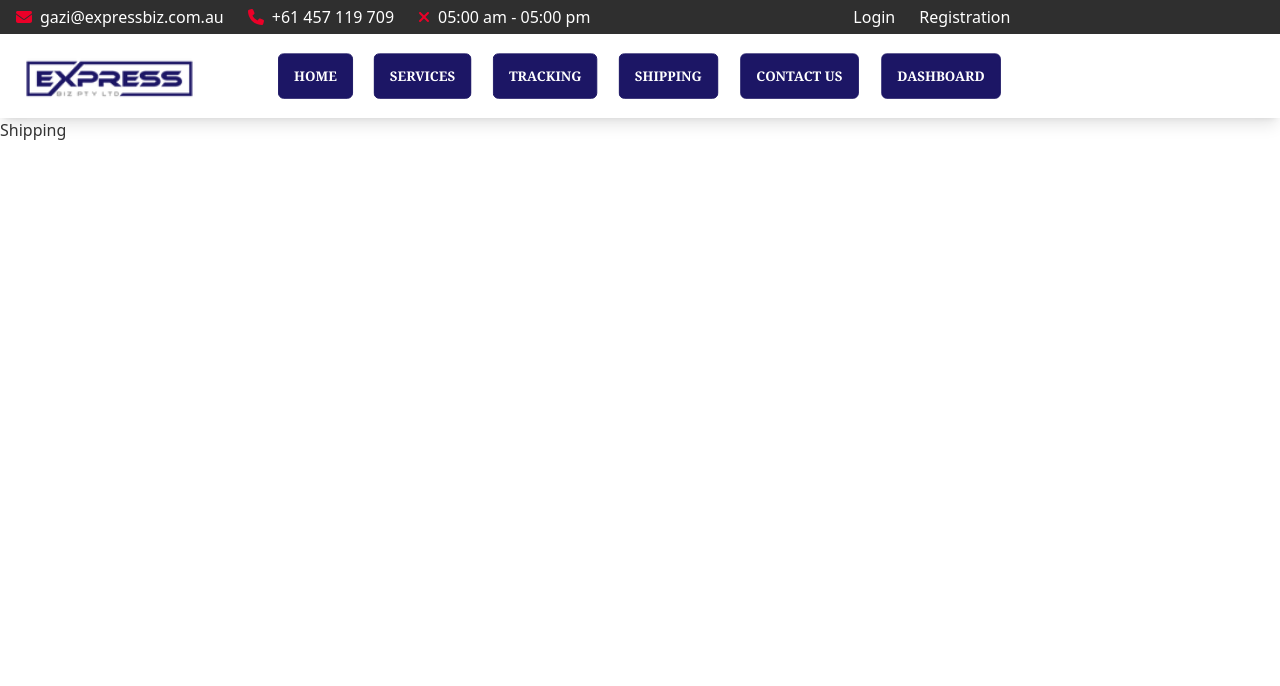
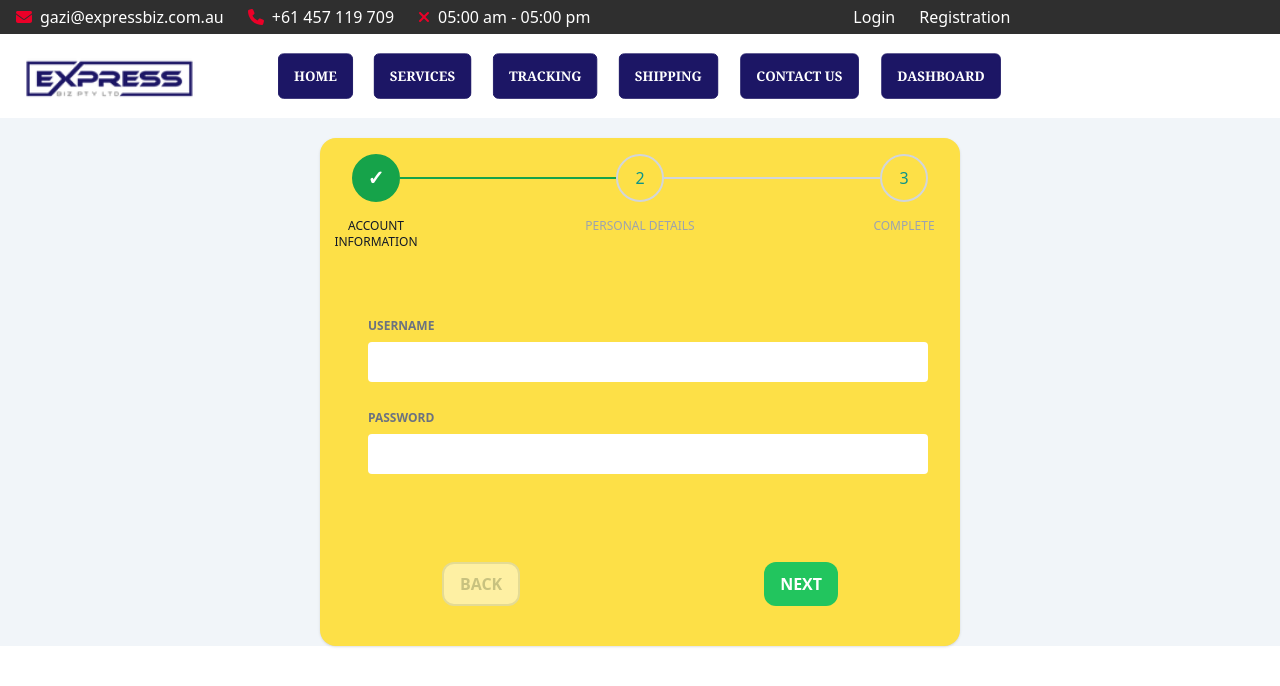
Before and after one commit to DevTabibur/expressbiz, a React (Create React App) app: page /shipping in a window 1280 px wide. Shown: the top 686 px of the page. Built offline with nearby package versions, Linux system fonts and the light colour scheme.

Commit message:
multistep form is almost ready

```diff
--- /dev/null
+++ b/src/Pages/Multi Form/MultiForm.jsx
@@ -0,0 +1,68 @@
+import React, { useState } from "react";
+import Stepper from "./Stepper";
+import StepperControls from "./StepperControls";
+import Account from "./STEPS/Account";
+import Complete from "./STEPS/Complete";
+import Details from "./STEPS/Details";
+import { StepperContexts } from "./contexts/StepperContexts";
+import Final from "./STEPS/Final";
+import { current } from "daisyui/src/colors";
+
+// 28 minute porjonto sob thik ase, kono code error nai
+
+const MultiForm = () => {
+  const [currentStep, setCurrentStep] = useState(1);
+  const [userData, setUserData] = useState("");
+  const [finalData, setFinalData] = useState([]);
+  const steps = ["Account Information", "Personal Details", "Complete"];
+
+  const displayStep = (step) => {
+    switch (step) {
+      case 1:
+        return <Account />;
+      case 2:
+        return <Details />;
+      case 3:
+        return <Final />;
+      default:
+    }
+  };
+
+  const handleClick = (direction) => {
+    let newStep = currentStep;
+    direction === "next" ? newStep++ : newStep--;
+
+    // check if steps are within bounds
+    newStep > 0 && newStep <= steps.length && setCurrentStep(newStep);
+  };
+  return (
+    <>
+      <div className="w-1/2 mx-auto shadow rounded-2xl pb-2 bg-yellow-300">
+        {/* stepper */}
+        <div className="container horizontal mt-5">
+          <Stepper steps={steps} currentStep={currentStep} />
+          {/* Display Components */}
+          <div className="my-10 p-10">
+            <StepperContexts.Provider
+              value={{ userData, setUserData, finalData, setFinalData }}
+            >
+              {displayStep(currentStep)}
+            </StepperContexts.Provider>
+          </div>
+        </div>
+
+
+        {/* Navigation Controls */}
+        {current !== steps.length && (
+          <StepperControls
+            handleClick={handleClick}
+            currentStep={currentStep}
+            steps={steps}
+          />
+        )}
+      </div>
+    </>
+  );
+};
+
+export default MultiForm;
--- /dev/null
+++ b/src/Pages/Multi Form/STEPS/Account.jsx
@@ -0,0 +1,55 @@
+import { useContext } from "react";
+import { StepperContexts } from "../contexts/StepperContexts";
+
+const Account = () => {
+  const { userData, setUserData } = useContext(StepperContexts);
+  const handleChange = (e) => {
+    const { name, value } = e.target;
+    setUserData({ ...userData, [name]: value });
+  };
+
+  console.log('userData', userData)
+
+  return (
+    <div className="flex flex-col">
+
+
+{/* username */}
+      <div className="w-full mx-2 flex-1">
+        <div className="font-bold h-6 mt-3 text-gray-500 text-xs leading-8 uppercase">
+          Username
+        </div>
+        <div className="bg-white my-2 p-1 flex-border border-gray-200 rounded">
+          <input
+            onChange={handleChange}
+            value={userData["username"] || ""}
+            name="username"
+            className="p-1 px-2 appearance-none outline-none w-full text-gray-800"
+          />
+        </div>
+      </div>
+
+      {/* password */}
+
+      <div className="w-full mx-2 flex-1">
+        <div className="font-bold h-6 mt-3 text-gray-500 text-xs leading-8 uppercase">
+          password
+        </div>
+        <div className="bg-white my-2 p-1 flex-border border-gray-200 rounded">
+          <input
+            onChange={handleChange}
+            value={userData["password"] || ""}
+            name="password"
+            type="password"
+            className="p-1 px-2 appearance-none outline-none w-full text-gray-800"
+          />
+        </div>
+      </div>
+
+
+
+    </div>
+  );
+};
+
+export default Account;
--- /dev/null
+++ b/src/Pages/Multi Form/STEPS/Complete.jsx
@@ -0,0 +1,9 @@
+import React from 'react'
+
+const Complete = () => {
+  return (
+    <div>Complete</div>
+  )
+}
+
+export default Complete
--- /dev/null
+++ b/src/Pages/Multi Form/STEPS/Details.jsx
@@ -0,0 +1,9 @@
+import React from 'react'
+
+const Details = () => {
+  return (
+    <div>Details</div>
+  )
+}
+
+export default Details
--- /dev/null
+++ b/src/Pages/Multi Form/STEPS/Final.jsx
@@ -0,0 +1,41 @@
+import React from "react";
+
+const Final = () => {
+  return (
+    <div className="container md:mt-10">
+      <div className="flex flex-col items-center">
+        <div className="text-green-400">
+          <svg
+            className="w-24 h-24"
+            fill="currentColor"
+            viewBox="0 0 20 20"
+            xmlns="http://www.w3.org/2000/svg"
+          >
+            <path
+              fillRule="evenodd"
+              d="M10 18a8 8 0 100-16 8 8 0 000 16zm3.707-9.293a1 1 0 00-1.414-1.414L9 10.586 7.707 9.293a1 1 0 00-1.414 1.414l2 2a1 1 0 001.414 0l4-4z"
+              clipRule="evenodd"
+            />
+          </svg>
+        </div>
+
+        <div className="mt-3 text-xl font-semibold uppercase text-green-500">
+          Congratulations!
+        </div>
+
+        <div className="text-lg font-semibold text-gray-500">
+          Your Account has been created
+        </div>
+
+        <a className="mt-10" href="/">
+          <button className="h-10 px-5 text-green-700 transition-colors duration-150 border border-gray-300 rounded-lg focus:shadow-outline hover:bg-green-500 hover:text-green-100">
+            Close
+          </button>
+        </a>
+
+      </div>
+    </div>
+  );
+};
+
+export default Final;
--- /dev/null
+++ b/src/Pages/Multi Form/STEPS/Payment.jsx
@@ -0,0 +1,9 @@
+import React from 'react'
+
+const Payment = () => {
+  return (
+    <div>Payment</div>
+  )
+}
+
+export default Payment
--- /dev/null
+++ b/src/Pages/Multi Form/Stepper.jsx
@@ -0,0 +1,115 @@
+import React, { useEffect, useState, useRef } from "react";
+
+const Stepper = ({ steps, currentStep }) => {
+  const [newStep, setNewStep] = useState([]);
+  const stepRef = useRef();
+  const updateStep = (stepNumber, steps) => {
+    const newSteps = [...steps];
+    let count = 0;
+
+    while (count < newSteps.length) {
+      // current step
+      if (count === stepNumber) {
+        newSteps[count] = {
+          ...newSteps[count],
+          highlighted: true,
+          selected: true,
+          completed: true,
+        };
+        count++;
+      }
+      // step completed
+      else if (count < stepNumber) {
+        newSteps[count] = {
+          ...newSteps[count],
+          highlighted: false,
+          selected: true,
+          completed: true,
+        };
+        count++;
+      }
+      // step pending
+      else {
+        newSteps[count] = {
+          ...newSteps[count],
+          highlighted: false,
+          selected: false,
+          completed: false,
+        };
+        count++;
+      }
+    }
+    //
+    return newSteps;
+  };
+  useEffect(() => {
+    // create object
+    const stepsState = steps.map((step, idx) =>
+      Object.assign(
+        {},
+        {
+          description: step,
+          completed: false,
+          highlighted: idx === 0 ? true : false,
+          selected: idx === 0 ? true : false,
+        }
+      )
+    );
+    stepRef.current = stepsState;
+    const current = updateStep(currentStep - 1, stepRef.current);
+    setNewStep(current);
+  }, [steps, currentStep]);
+
+  const displaySteps = newStep.map((step, idx) => {
+    return (
+      <div
+        key={idx}
+        className={
+          idx !== newStep.length - 1
+            ? "w-full flex items-center"
+            : "flex items-center"
+        }
+      >
+        <div className="relative flex flex-col items-center text-teal-600">
+          <div
+            className={`rounded-full transition duration-500 ease-in-out border-2 border-gray-300 h-12 w-12 flex items-center justify-center py-3 ${
+              step.selected
+                ? "bg-green-600 text-white font-bold border border-green-600"
+                : ""
+            }`}
+          >
+            {/* Display Number */}
+            {step.completed ? (
+              <span className="text-white font-bold text-xl">&#10003;</span>
+            ) : (
+              idx + 1
+            )}
+          </div>
+          <div
+            className={`absolute top-0 text-center mt-16 w-32 text-xs font-medium uppercase ${
+              step.highlighted ? "text-gray-900" : "text-gray-400"
+            }`}
+          >
+            {/* Display Description */}
+            {step.description}
+          </div>
+        </div>
+        <div
+          className={`flex-auto border-t-2 transition duration-500 ease-in-out ${
+            step.completed ? "border-green-600" : "border-gray-300"
+          }`}
+        >
+          {/* Display Line */}
+        </div>
+      </div>
+    );
+  });
+
+  return (
+    <div className="mx-4 p-4 flex justify-between items-center">
+      {displaySteps}
+    </div>
+  );
+};
+
+export default Stepper;
--- /dev/null
+++ b/src/Pages/Multi Form/StepperControls.jsx
@@ -0,0 +1,28 @@
+import React from "react";
+
+const StepperControls = ({ handleClick, currentStep, steps }) => {
+  return (
+    <>
+      <div className="container flex justify-around mt-4 mb-8">
+        {/* back button */}
+        <button
+          onClick={() => handleClick()}
+          className={`bg-white text-slate-400 uppercase py-2 px-4 rounded-xl font-semibold cursor-pointer border-2 border-slate-300 hover:bg-slate-700 hover:text-white transition duration-200 ease-in-out ${
+            currentStep === 1 ? "opacity-50 cursor-not-allowed" : ""
+          }`}
+        >
+          Back
+        </button>
+        {/* next button */}
+        <button
+          onClick={() => handleClick("next")}
+          className="text-white bg-green-500 uppercase py-2 px-4 rounded-xl font-semibold cursor-pointer hover:bg-slate-700 hover:text-white transition duration-200 ease-in-out"
+        >
+          {currentStep === steps.length -1 ? "Confirm":"Next"}
+        </button>
+      </div>
+    </>
+  );
+};
+
+export default StepperControls;
--- /dev/null
+++ b/src/Pages/Multi Form/contexts/StepperContexts.js
@@ -0,0 +1,5 @@
+import { createContext } from "react"
+
+
+
+export const StepperContexts = createContext(null)
--- a/src/Pages/Shipping/Shipping.css
+++ b/src/Pages/Shipping/Shipping.css
@@ -0,0 +1,3 @@
+.shipping{
+    background-color: #f1f5f9;
+}
--- a/src/Pages/Shipping/Shipping.jsx
+++ b/src/Pages/Shipping/Shipping.jsx
@@ -1,8 +1,11 @@
+import MultiForm from '../Multi Form/MultiForm'
 import './Shipping.css'
 
 const Shipping = () => {
   return (
-    <div>Shipping</div>
+   <div className='shipping'>
+    <MultiForm/>
+   </div>
   )
 }
 
```
Also changed, not shown: src/Pages/Multi Form/MultiForm.css (added).
